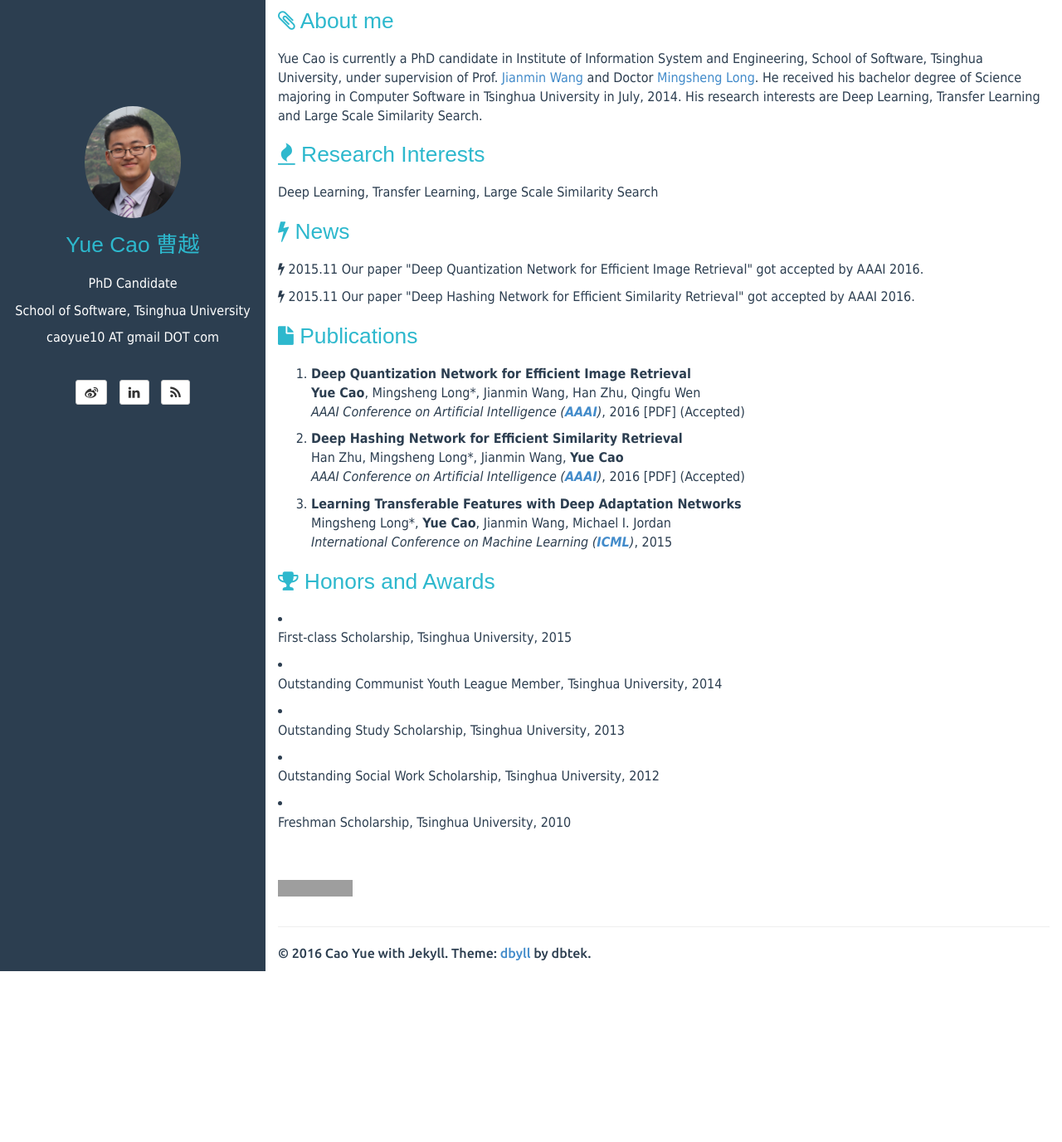
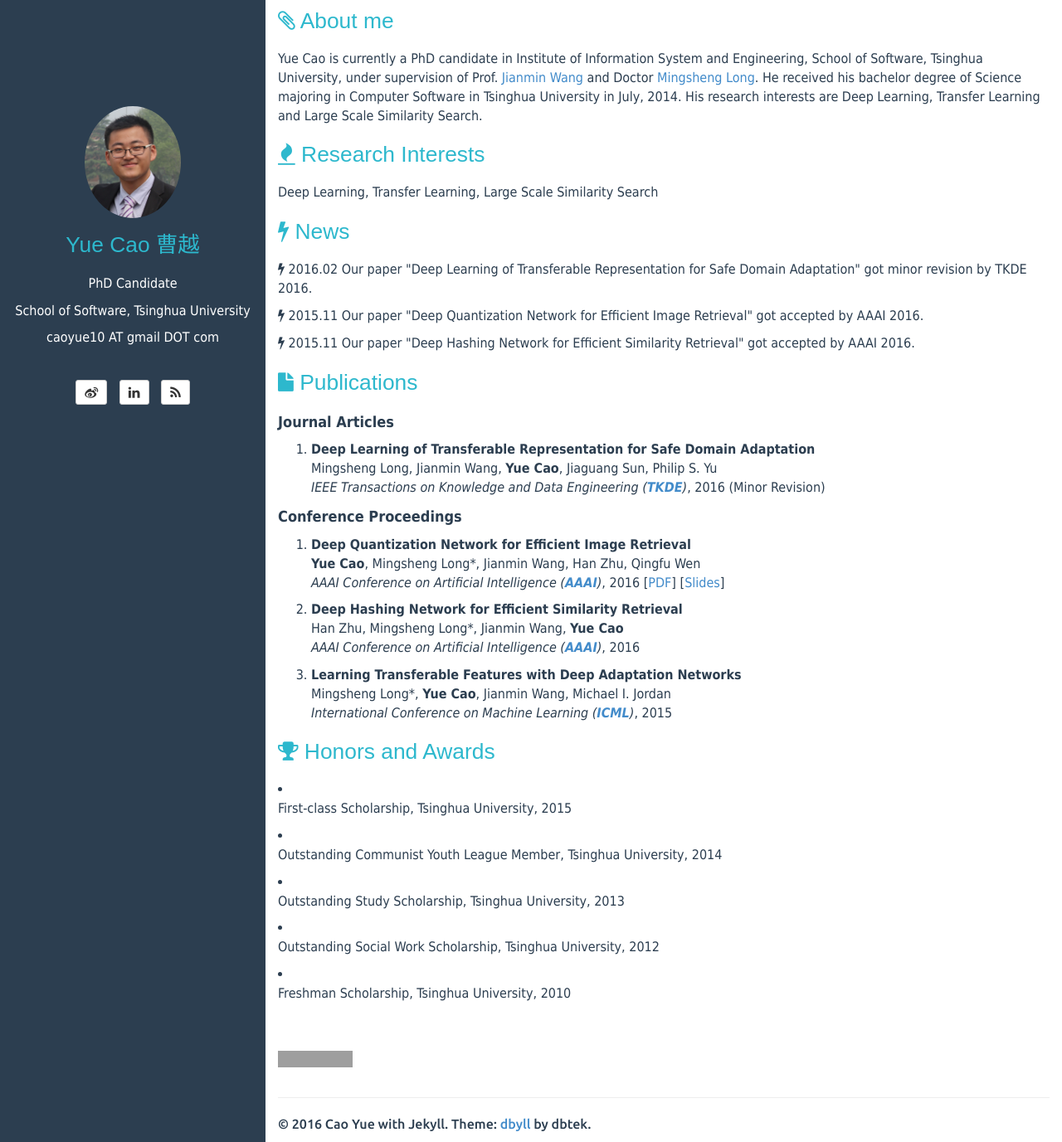
Before and after one commit to caoyue10/caoyue10.github.io, a Jekyll site: the page built from index.html, in a window 1280 px wide and 1377 px high. Shown: the whole window at 83% size. Built offline with Jekyll 4.4.1, drawn with Linux system fonts in a browser that asks for light colours; the list of posts is cut into pages by our own code; grey boxes are pictures that could not be loaded.

Commit message:
publication reconstruct

```diff
--- a/index.html
+++ b/index.html
@@ -65,6 +65,9 @@ tagline:
     </header>
     <p>
     <i class="fa fa-bolt"></i>
+    2016.02 Our paper "Deep Learning of Transferable Representation for Safe Domain Adaptation" got minor revision by TKDE 2016.
+    </p>
+    <i class="fa fa-bolt"></i>
     2015.11 Our paper "Deep Quantization Network for Efficient Image Retrieval" got accepted by AAAI 2016.
     </p>
     <p>
@@ -77,6 +80,17 @@ tagline:
     <header>
         <h1><i class="fa fa-file"></i> Publications</h1>
     </header>
+    <p><font size="4"><strong>Journal Articles</strong></font></p>
+    <ol>
+        <li>
+            <p>
+                <strong>Deep Learning of Transferable Representation for Safe Domain Adaptation</strong><br>
+                Mingsheng Long, Jianmin Wang, <strong>Yue Cao</strong>, Jiaguang Sun, Philip S. Yu<br>
+                <em>IEEE Transactions on Knowledge and Data Engineering (<a href="http://www.computer.org/portal/web/tkde"><strong>TKDE</strong></a>)</em>, 2016 (Minor Revision)
+            </p>
+        </li>
+    </ol>
+    <p><font size="4"><strong>Conference Proceedings</strong></font></p>
     <ol>
         <li><p>
             <strong>Deep Quantization Network for Efficient Image Retrieval</strong>
@@ -84,7 +98,7 @@ tagline:
             <strong>Yue Cao</strong>, Mingsheng Long*, Jianmin Wang, Han Zhu, Qingfu Wen
             <br>
             <em>AAAI Conference on Artificial Intelligence (<a href="http://www.aaai.org/Conferences/AAAI/aaai16.php"><strong>AAAI</strong></a>)</em>, 2016
-            [PDF] (Accepted)
+            [<a href="doc/deep-quantization-networks-aaai16.pdf">PDF</a>] [<a href="doc/deep-quantization-networks-slides-aaai16.pdf">Slides</a>]
         </p></li>
         <li><p>
             <strong>Deep Hashing Network for Efficient Similarity Retrieval</strong>
@@ -92,7 +106,6 @@ tagline:
             Han Zhu, Mingsheng Long*, Jianmin Wang, <strong>Yue Cao</strong>
             <br>
             <em>AAAI Conference on Artificial Intelligence (<a href="http://www.aaai.org/Conferences/AAAI/aaai16.php"><strong>AAAI</strong></a>)</em>, 2016
-            [PDF] (Accepted)
         </p></li>
 
         <li>
```
